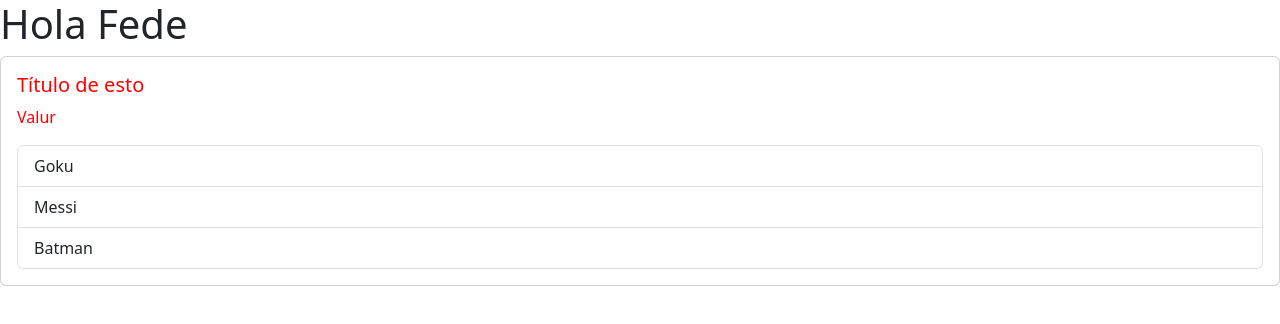
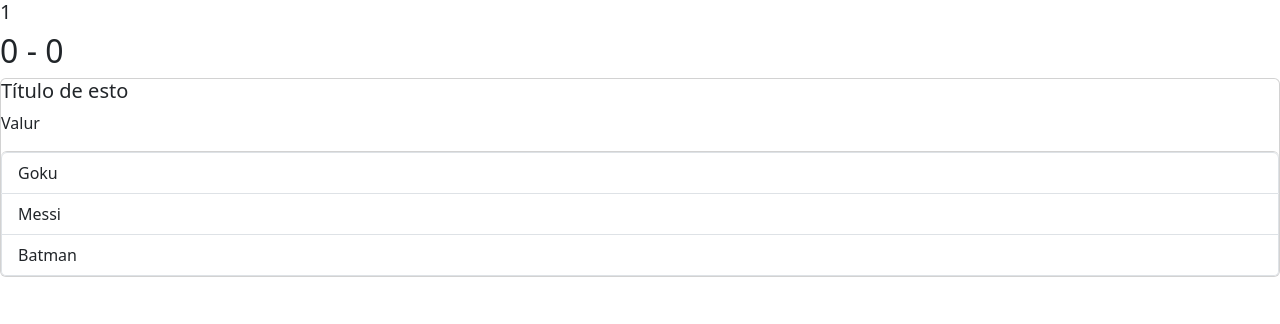
Before and after one commit to TorneoDeluxe/simulador, a React (Vite) app in the folder simulador/: page / in a window 1280 px wide. Shown: the top 324 px of the page. Built offline with nearby package versions, Linux system fonts and the light colour scheme.

Commit message:
Crea componente del marcador
Por el momento funciona el tiempo del marcador siendo expresado en la consola. Falta modificarlo reactivamente en la pantalla.

```diff
--- a/simulador/src/App.tsx
+++ b/simulador/src/App.tsx
@@ -1,15 +1,21 @@
-import Titulo from './Titulo.tsx';
 import Card, { CardBody } from './components/Card.tsx';
 import List from './components/List.tsx'
+import Score from './components/Score.tsx';
+//import Select from './components/Select.tsx'
 
 function App() {
-  const list = ['Goku', 'Messi', 'Batman']
+  const list: string[] = ['Goku', 'Messi', 'Batman'];
   return (
     <>
-      <Titulo/>
+    <Score />
+    {/* 3 Selects para liga, división y club*/}
       <Card>
         <CardBody title='Título de esto' text='Valur'/>
-        <List data={list} />
+        {list.length !== 0  ? (
+          <List data={list} />
+        ) : (
+          <p>No hay elementos</p>
+        )}
       </Card>
     </>
   )
--- a/simulador/src/components/Card.tsx
+++ b/simulador/src/components/Card.tsx
@@ -8,17 +8,13 @@
     title: string;
     text: string;
 }
+//Tendría que definir un tamaño para los elementos de la card en el caso de que la card esté en la lista y
+// en el caso de que la card esté seleccionada individualmente.
 
 function Card(props: Props){
     const {children} = props;
 
-    return <div className="card" style = {{
-                                color: 'red',
-    }}>
-        <div className="card-body">
-            {children}
-        </div>
-    </div>
+    return <div className="card">{children}</div>
 }
 
 export function CardBody(props: CardBodyProps){
--- a/simulador/src/components/List.tsx
+++ b/simulador/src/components/List.tsx
@@ -1,12 +1,28 @@
+import { useState } from "react";
+import Card from "./Card";
+
 interface Props {
     data: string [];
+    onSelect?: (element: string) => void;
 }
 
-function List({data}: Props){
+function List({data, onSelect}: Props){
+    function suma(num1: number, num2: number){
+        return num1 + num2;
+
+    }
+    const [index, setIndex] = useState(-1);
+    const handleClick = (i: number, element: string) => {
+        setIndex(i);
+        onSelect?.(element)
+        return <>
+        </>
+    }
     return (
         <ul className="list-group">
-        {data.map((element) => (
-            <li key={element} className="list-group-item">{element}</li>
+        {data.map((element, i) => (
+            <li onClick={ () => handleClick(i, element)} key={element}
+            className= {`list-group-item ${index == i ? 'active': ''}`}>{element}</li>
         ))}
         </ul>
     )
--- /dev/null
+++ b/simulador/src/components/Score.tsx
@@ -0,0 +1,73 @@
+
+import { useEffect, useState } from "react";
+
+let team1; //Acá llamo a los datos del equipo 1
+let team2;
+
+let matchDuration: number = 0.05;
+const halfDuration: number = 45;
+
+let team1Name: string; //Esto es igual a team1.name
+let team2Name: string;
+
+let team1Logo: string; //Esto es igual a team1.logo
+let team2Logo: string;
+
+let team1Chances: number; //Esto es igual a team1.chances
+let team2Chances: number;
+
+let goalsTeam1 = 0;
+let goalsTeam2 = 0;
+
+const getRandomTime = (): number => {
+    return Math.floor(Math.random() * (49 - 46 + 1)) + 46;
+};
+
+const firstHalfTime = getRandomTime();
+const secondHalfTime = getRandomTime();
+
+let currentMinute: string | number = 1;
+
+function simulateHalf(timeLimit: number, offset: number, endMessage: string, callback?: () => void) {
+    let simulatedMinutes = 1;
+    const intervalDuration = (matchDuration * 60 * 1000) / 90;
+
+    const intervalId = setInterval(() => {
+        if (simulatedMinutes <= halfDuration) {
+            currentMinute = simulatedMinutes + offset;
+        } else {
+            console.log("simulatedMinutes", simulatedMinutes);
+            currentMinute = `${halfDuration + offset}+`;
+        }
+
+        console.log(`Minuto actual: ${currentMinute}`);
+        simulatedMinutes++;
+
+        if (simulatedMinutes > timeLimit) {
+            clearInterval(intervalId);
+            console.log(endMessage);
+            if (callback) callback();
+        }
+    }, intervalDuration);
+}
+
+function simulateTime() {
+    simulateHalf(firstHalfTime, 0, "Entretiempo", () => {
+        setTimeout(() => {
+            simulateHalf(secondHalfTime, 45, "Fin del partido");
+        }, 1000);
+    });
+}
+
+simulateTime();
+
+const Score = () => {
+    return (
+        <div>
+            <h5>{currentMinute}</h5>
+            <h2>{goalsTeam1} - {goalsTeam2}</h2>
+        </div>
+    )
+}
+
+export default Score;
--- /dev/null
+++ b/simulador/src/components/Select.tsx
@@ -0,0 +1,12 @@
+function Select(){
+    return <div className="form-floating">
+    <select className="form-select" id="floatingSelect" aria-label="Floating label select example">
+      <option value="1">One</option>
+      <option value="2">Two</option>
+      <option value="3">Three</option>
+    </select>
+    <label htmlFor="floatingSelect">Works with selects</label>
+  </div>
+}
+
+export default Select;
```
Also changed, not shown: simulador/src/components/Team.tsx (+11 -3 lines).
